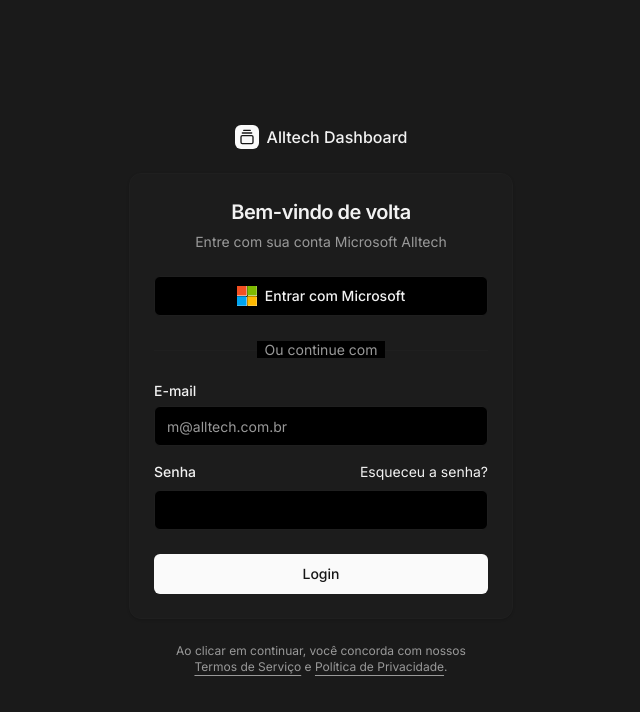
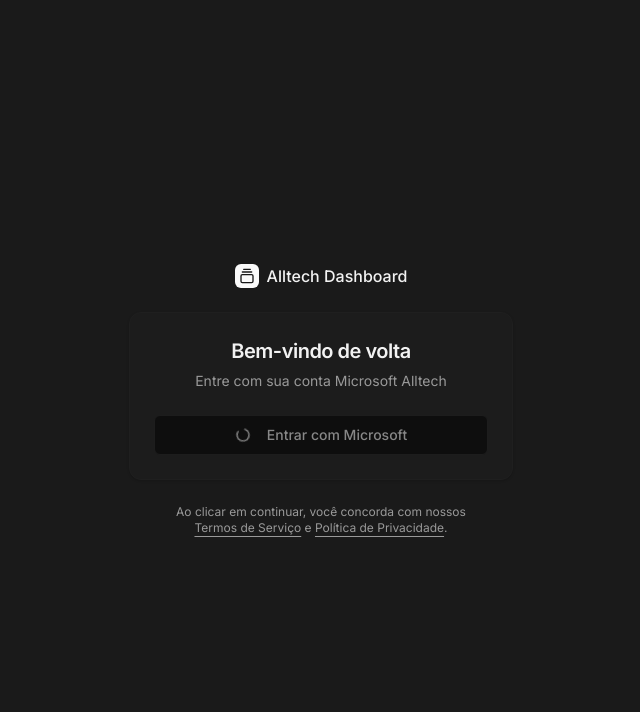
Before and after one commit to Grs-Artur-Inovacao/leads-dashboard, a Next.js app: page /login in a window 1280 px wide. Both pictures are taken after a click on the button "Entrar com Microsoft". Shown: the top 712 px of the page, without its empty margins (319-959 px from the left). Built offline with nearby package versions, Linux system fonts and the light colour scheme.

Commit message:
fix(auth): polish microsoft login implementation

```diff
--- a/components/login-form.tsx
+++ b/components/login-form.tsx
@@ -1,5 +1,6 @@
 "use client"
 
+import * as React from "react"
 import { cn } from "@/lib/utils"
 import { Button } from "@/components/ui/button"
 import {
@@ -13,13 +14,22 @@ import { Input } from "@/components/ui/input"
 import { Label } from "@/components/ui/label"
 import { MicrosoftIcon } from "@/components/icons/microsoft-icon"
 import { signIn } from "next-auth/react"
+import { Loader2 } from "lucide-react"
 
 export function LoginForm({
     className,
     ...props
 }: React.ComponentPropsWithoutRef<"div">) {
-    const handleMicrosoftLogin = () => {
-        signIn("azure-ad", { callbackUrl: "/" })
+    const [isLoading, setIsLoading] = React.useState<boolean>(false)
+
+    const handleMicrosoftLogin = async () => {
+        setIsLoading(true)
+        try {
+            await signIn("azure-ad", { callbackUrl: "/" })
+        } catch (error) {
+            console.error(error)
+            setIsLoading(false)
+        }
     }
 
     return (
@@ -38,11 +48,17 @@ export function LoginForm({
                                 variant="outline"
                                 className="w-full flex items-center justify-center gap-2"
                                 onClick={handleMicrosoftLogin}
+                                disabled={isLoading}
                             >
-                                <MicrosoftIcon className="w-5 h-5" />
+                                {isLoading ? (
+                                    <Loader2 className="mr-2 h-4 w-4 animate-spin" />
+                                ) : (
+                                    <MicrosoftIcon className="w-5 h-5" />
+                                )}
                                 Entrar com Microsoft
                             </Button>
                         </div>
+                        {/*
                         <div className="relative text-center text-sm after:absolute after:inset-0 after:top-1/2 after:z-0 after:flex after:items-center after:border-t after:border-border">
                             <span className="relative z-10 bg-background px-2 text-muted-foreground">
                                 Ou continue com
@@ -69,6 +85,7 @@ export function LoginForm({
                                 Login
                             </Button>
                         </form>
+                        */}
                     </div>
                 </CardContent>
             </Card>
--- a/lib/auth.ts
+++ b/lib/auth.ts
@@ -18,4 +18,5 @@ export const authOptions: NextAuthOptions = {
             return session
         },
     },
+    secret: process.env.NEXTAUTH_SECRET,
 }
--- a/middleware.ts
+++ b/middleware.ts
@@ -2,5 +2,5 @@ export { default } from "next-auth/middleware"
 
 export const config = {
     // matcher: ["/((?!api|login|public|_next/static|_next/image|favicon.ico).*)"],
-    matcher: ["/"], // Protege a home por enquanto, pode expandir conforme necessário
+    matcher: ["/((?!api|login|public|_next/static|_next/image|favicon.ico).*)"],
 }
```
